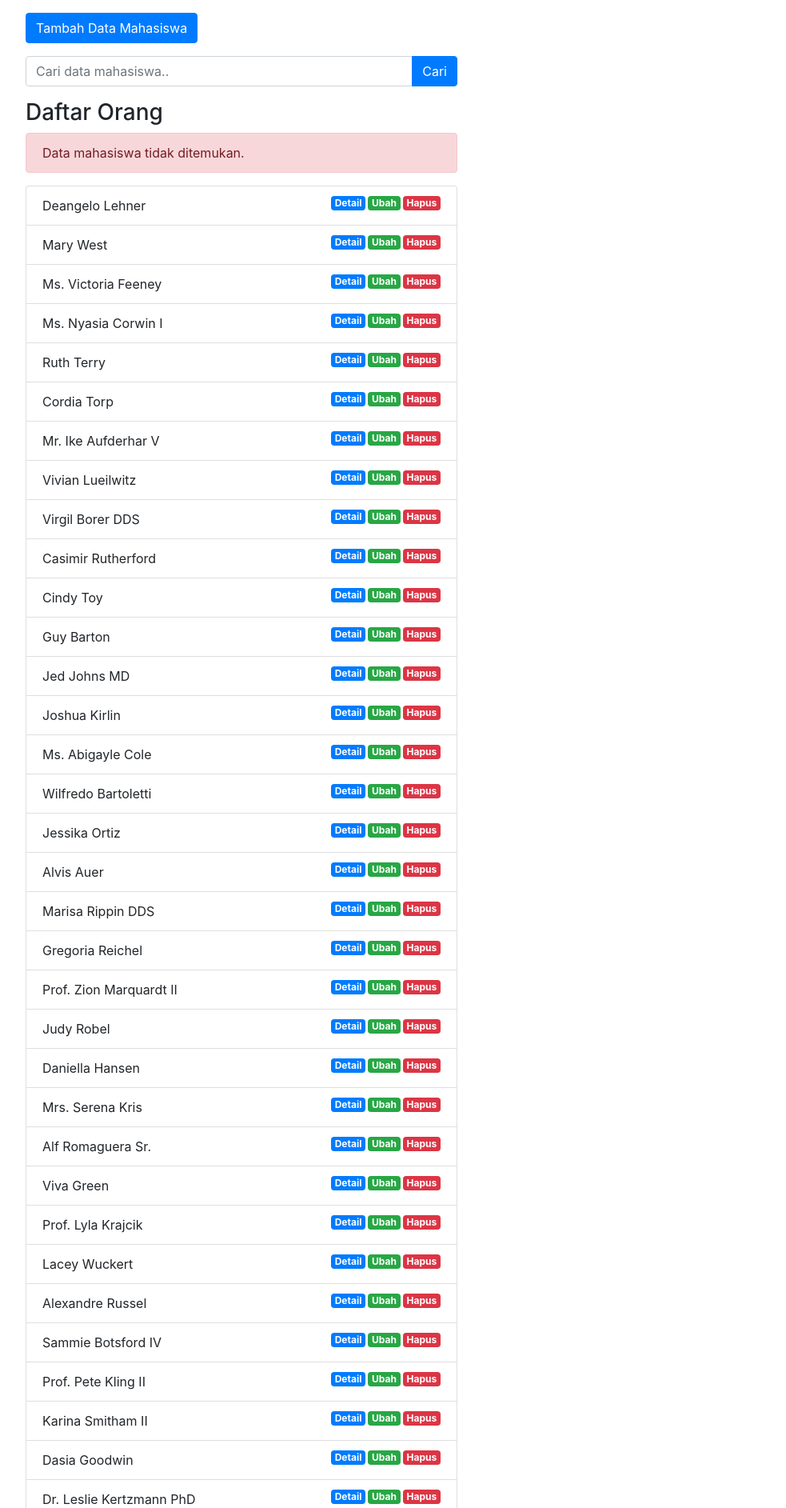
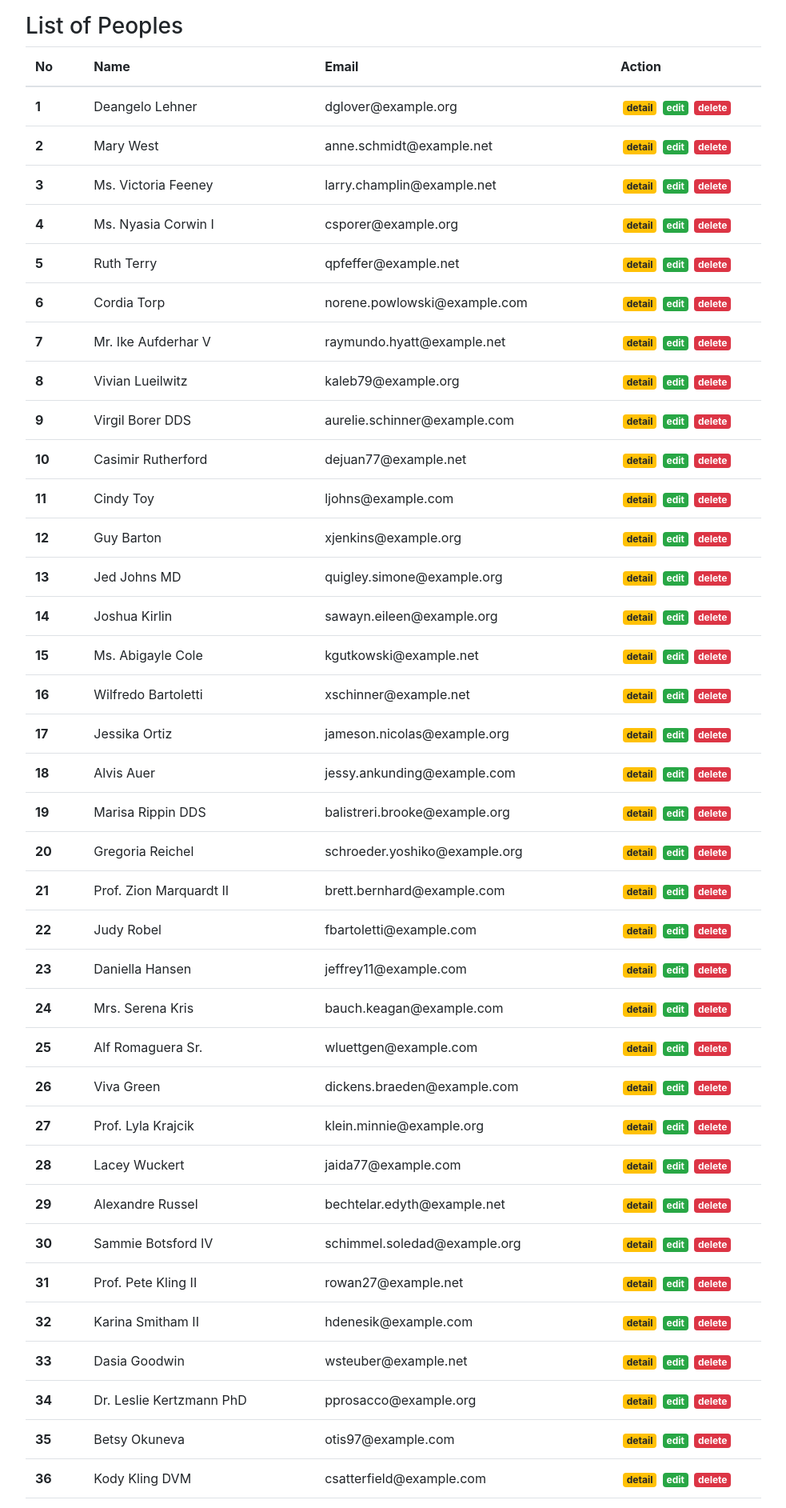
Before and after one commit to randi089/ci-app-ci3, a CodeIgniter app: page /ci-app/peoples in a window 1280 px wide. Shown: the part 56-1941 px from the top of the page at 80% size, without its empty margins (53-1036 px from the left). Run offline with CodeIgniter, Linux system fonts and the light colour scheme; data comes from the database, SQL or seed files in the repository.

Commit message:
tambah dikit nggak ngaruh

```diff
--- a/application/config/autoload.php
+++ b/application/config/autoload.php
@@ -58,7 +58,7 @@
 |
 |	$autoload['libraries'] = array('user_agent' => 'ua');
 */
-$autoload['libraries'] = array('database', 'session');
+$autoload['libraries'] = array('database', 'session', 'form_validation');
 
 /*
 | -------------------------------------------------------------------
--- a/application/controllers/Peoples.php
+++ b/application/controllers/Peoples.php
@@ -4,10 +4,46 @@
 {
     public function index()
     {
-        $data['judul'] = 'Daftar Orang';
+        $data['judul'] = 'List of Peoples';
         $data['peoples'] = $this->peoples->getAllPeoples();
         $this->load->view('templates/header', $data);
         $this->load->view('peoples/index', $data);
         $this->load->view('templates/footer');
     }
+
+    public function detail($id)
+    {
+        $data['judul'] = 'Detail People';
+        $data['people'] = $this->peoples->getPeopleById($id);
+        $this->load->view('templates/header', $data);
+        $this->load->view('peoples/detail', $data);
+        $this->load->view('templates/footer');
+    }
+
+    public function delete($id)
+    {
+        $this->peoples->deleteDataPeople($id);
+        $this->session->set_flashdata('flash1', 'Deleted');
+        redirect('peoples');
+    }
+
+    public function edit($id)
+    {
+        $data['judul'] = 'Edit Data People';
+        $data['people'] = $this->peoples->getPeopleById($id);
+
+        $this->form_validation->set_rules('name', 'Name', 'required');
+        $this->form_validation->set_rules('email', 'Email', 'required|valid_email');
+        $this->form_validation->set_rules('address', 'Address', 'required');
+
+        if ($this->form_validation->run() == false) {
+            $this->load->view('templates/header', $data);
+            $this->load->view('peoples/edit', $data);
+            $this->load->view('templates/footer');
+        } else {
+            $this->peoples->editDataPeople();
+            $this->session->set_flashdata('flash1', 'Diedit');
+            redirect('peoples');
+        }
+    }
 }
--- a/application/models/Peoples_model.php
+++ b/application/models/Peoples_model.php
@@ -6,4 +6,25 @@
     {
         return $this->db->get('peoples')->result_array();
     }
+
+    public function getPeopleById($id)
+    {
+        return $this->db->get_where('peoples', ['id' => $id])->row_array();
+    }
+
+    public function editDataPeople()
+    {
+        $data = [
+            "name" => $this->input->post('name', true),
+            "email" => $this->input->post('email', true),
+            "address" => $this->input->post('address', true)
+        ];
+        $this->db->where('id', $this->input->post('id'));
+        $this->db->update('peoples', $data);
+    }
+
+    public function deleteDataPeople($id)
+    {
+        $this->db->delete('peoples', ['id' => $id]);
+    }
 }
--- a/application/views/peoples/index.php
+++ b/application/views/peoples/index.php
@@ -1,40 +1,35 @@
 <div class="container">
-    <div class="flash-data" data-flashdata="<?= $this->session->flashdata('flash'); ?>"></div>
-    <div class="row mt-3">
-        <div class="col-md-6">
-            <a href="<?= base_url(); ?>mahasiswa/tambah" class="btn btn-primary">Tambah Data Mahasiswa</a>
-        </div>
-    </div>
-    <div class="row mt-3">
-        <div class="col-md-6">
-            <form action="" method="post">
-                <div class="input-group">
-                    <input type="text" class="form-control" placeholder="Cari data mahasiswa.." name="keyword">
-                    <div class="input-group-append">
-                        <button class="btn btn-primary" type="submit">Cari</button>
-                    </div>
-                </div>
-            </form>
-        </div>
-    </div>
-    <div class="row mt-3">
-        <div class="col-md-6">
-            <h3><?= $judul; ?></h3>
-            <?php if (empty($poples)) : ?>
-                <div class="alert alert-danger" role="alert">
-                    Data mahasiswa <?= $this->input->post('keyword'); ?> tidak ditemukan.
-                </div>
-            <?php endif; ?>
-            <ul class="list-group">
-                <?php foreach ($peoples as $p) : ?>
-                    <li class="list-group-item">
-                        <?= $p["name"]; ?>
-                        <a href="<?= base_url(); ?>mahasiswa/hapus/<?= $p['id']; ?>" class="badge badge-danger float-right hapus">Hapus</a>
-                        <a href="<?= base_url(); ?>mahasiswa/ubah/<?= $p['id']; ?>" class="badge badge-success float-right">Ubah</a>
-                        <a href="<?= base_url(); ?>mahasiswa/detail/<?= $p['id']; ?>" class="badge badge-primary float-right">Detail</a>
-                    </li>
-                <?php endforeach; ?>
-            </ul>
+    <div class="row">
+        <div class="col-md-10">
+            <h3 class="mt-3"><?= $judul; ?></h3>
+
+            <div class="flash-data1" data-flashdata1="<?= $this->session->flashdata('flash1'); ?>"></div>
+
+            <table class="table">
+                <thead>
+                    <tr>
+                        <th>No</th>
+                        <th>Name</th>
+                        <th>Email</th>
+                        <th>Action</th>
+                    </tr>
+                </thead>
+                <tbody>
+                    <?php $i = 1;
+                    foreach ($peoples as $p) : ?>
+                        <tr>
+                            <th><?= $i++; ?></th>
+                            <td><?= $p['name']; ?></td>
+                            <td><?= $p['email']; ?></< /td>
+                            <td>
+                                <a href="<?= base_url('peoples/detail/' . $p['id'] . ''); ?>" class="badge badge-warning">detail</a>
+                                <a href="<?= base_url('peoples/edit/' . $p['id'] . ''); ?>" class="badge badge-success">edit</a>
+                                <a href="<?= base_url('peoples/delete/' . $p['id'] . ''); ?>" class="badge badge-danger delete">delete</a>
+                            </td>
+                        </tr>
+                    <?php endforeach; ?>
+                </tbody>
+            </table>
         </div>
     </div>
 </div>
--- a/assets/js/script.js
+++ b/assets/js/script.js
@@ -4,6 +4,17 @@
     new Swal({
         title: 'Data Mahasiswa',
         text: 'Berhasil ' + flashdata,
+        icon: 'success',
+        confirmButtonColor: "#007BFF"
+    });
+}
+
+// flash data1
+const flashdata1 = $('.flash-data1').data('flashdata1');
+if (flashdata1) {
+    new Swal({
+        title: 'Data People',
+        text: 'Berhasil ' + flashdata1,
         icon: 'success',
         confirmButtonColor: "#007BFF"
     });
@@ -29,3 +40,24 @@
     }
   });;
 });
+
+// delete button
+$('.delete').on('click', function (e) {
+
+    e.preventDefault();
+    const href = $(this).attr('href');
+
+   new Swal({
+    title: "Apakah anda yakin",
+    text: "data people akan didelete",
+    icon: "warning",
+    showCancelButton: true,
+    confirmButtonColor: "#007BFF",
+    cancelButtonColor: "#d33",
+    confirmButtonText: "Delete Data!"
+   }).then((result) => {
+    if (result.isConfirmed) {
+      document.location.href = href;
+    }
+  });;
+});
```
Also changed, not shown: application/controllers/Mahasiswa.php (+16 -10 lines), application/views/peoples/detail.php (added, +17 -0 lines), application/views/peoples/edit.php (added, +33 -0 lines).
